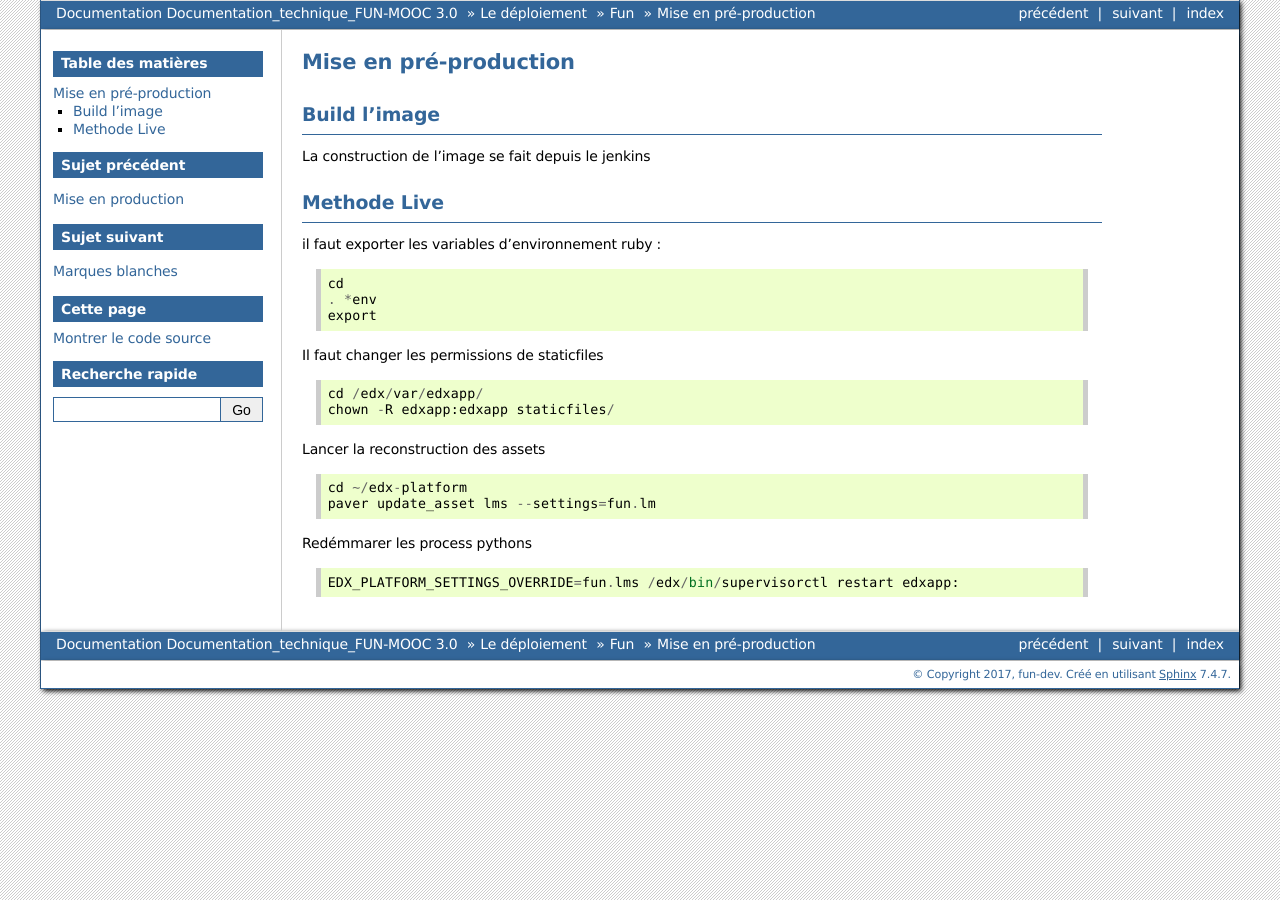
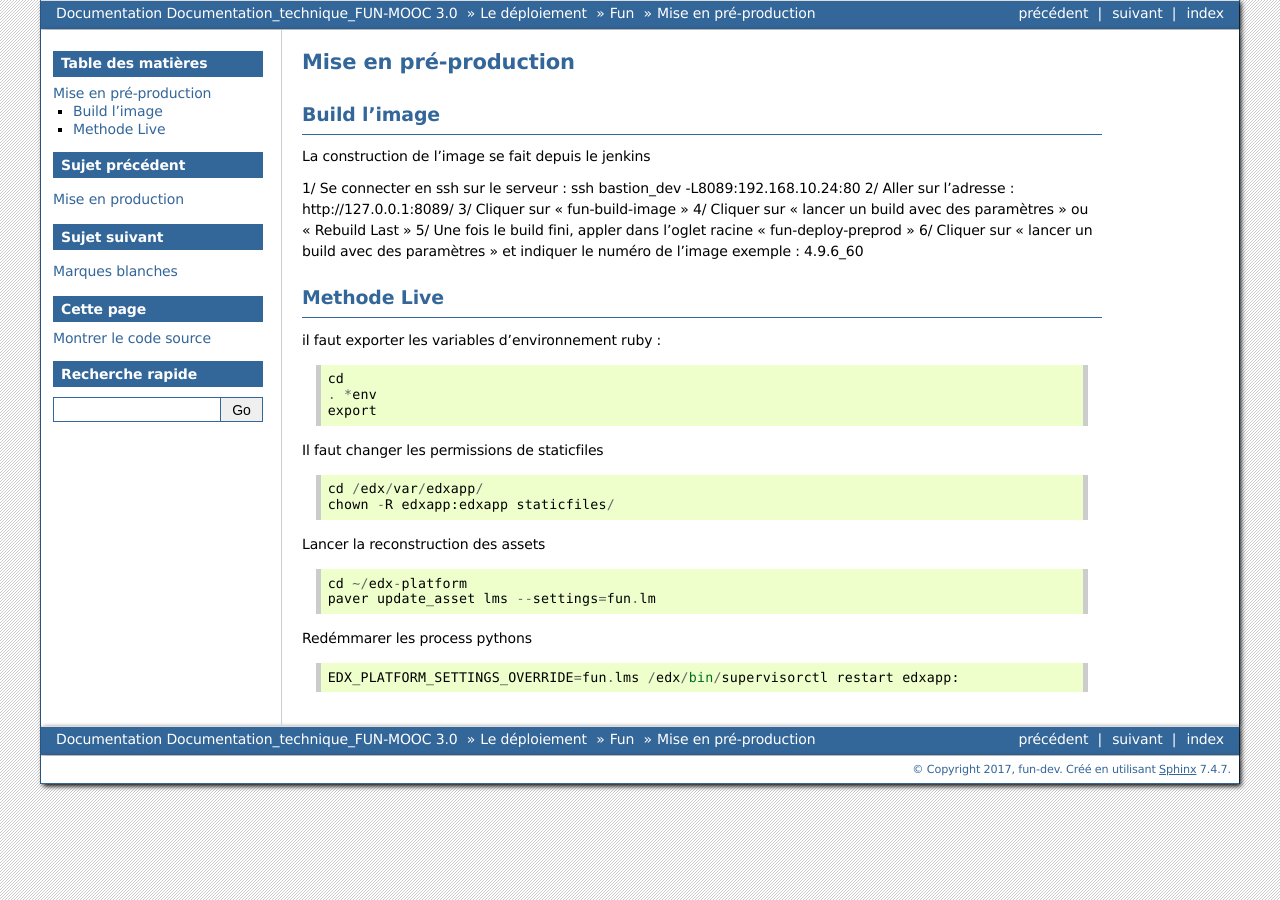
Before and after one commit to Adrien-Fun/doc_v3, a Sphinx documentation site: the page built from source/templates/deploiement/fun/002_mise_en_preprod.rst, in a window 1280 px wide. Built offline with Sphinx 7.4.7, drawn with Linux system fonts in a browser that asks for light colours.

Commit message:
final preprod deploy

```diff
--- a/source/templates/deploiement/fun/002_mise_en_preprod.rst
+++ b/source/templates/deploiement/fun/002_mise_en_preprod.rst
@@ -1,14 +1,18 @@
 =============================
 Mise en pré-production
 =============================
-
 
 Build l'image
 -------------
 
 La construction de l'image se fait depuis le jenkins
 
-
+1/ Se connecter en ssh sur le serveur : ssh bastion_dev -L8089:192.168.10.24:80
+2/ Aller sur l'adresse : http://127.0.0.1:8089/
+3/ Cliquer sur "fun-build-image"
+4/ Cliquer sur "lancer un build avec des paramètres" ou "Rebuild Last"
+5/ Une fois le build fini, appler dans l'oglet racine "fun-deploy-preprod"
+6/ Cliquer sur "lancer un build avec des paramètres" et indiquer le numéro de l'image exemple : 4.9.6_60
 
 Methode Live
 ------------
```
